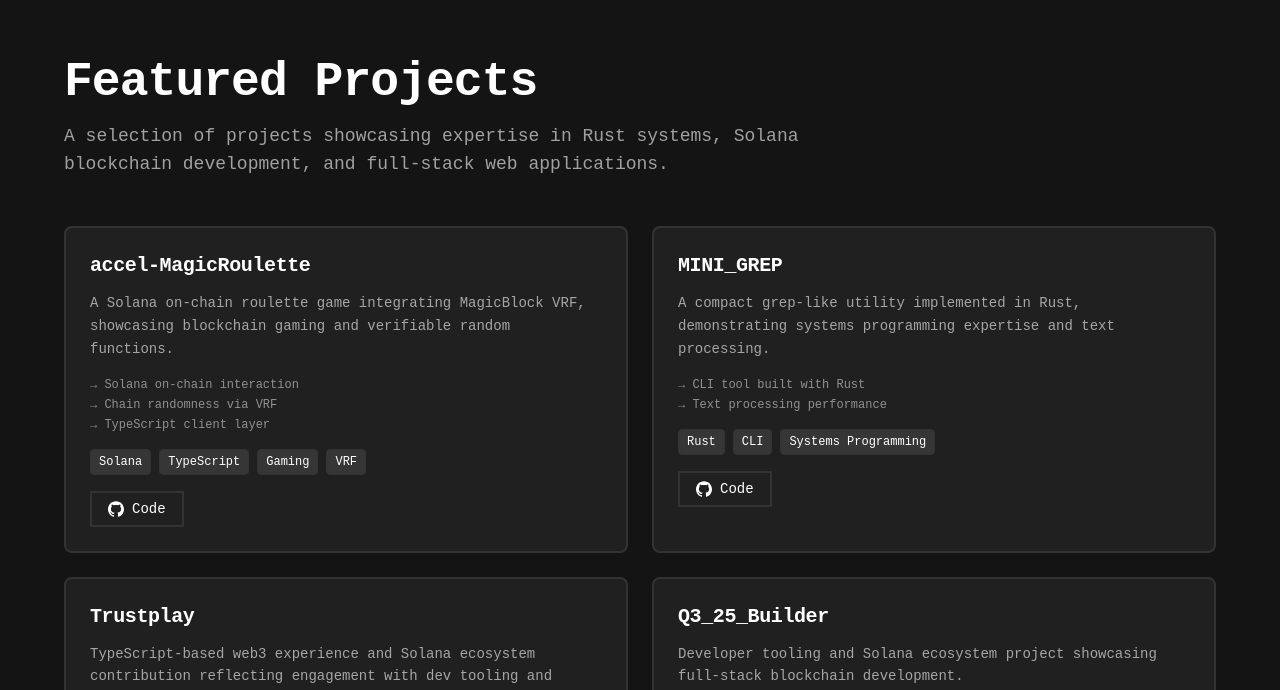
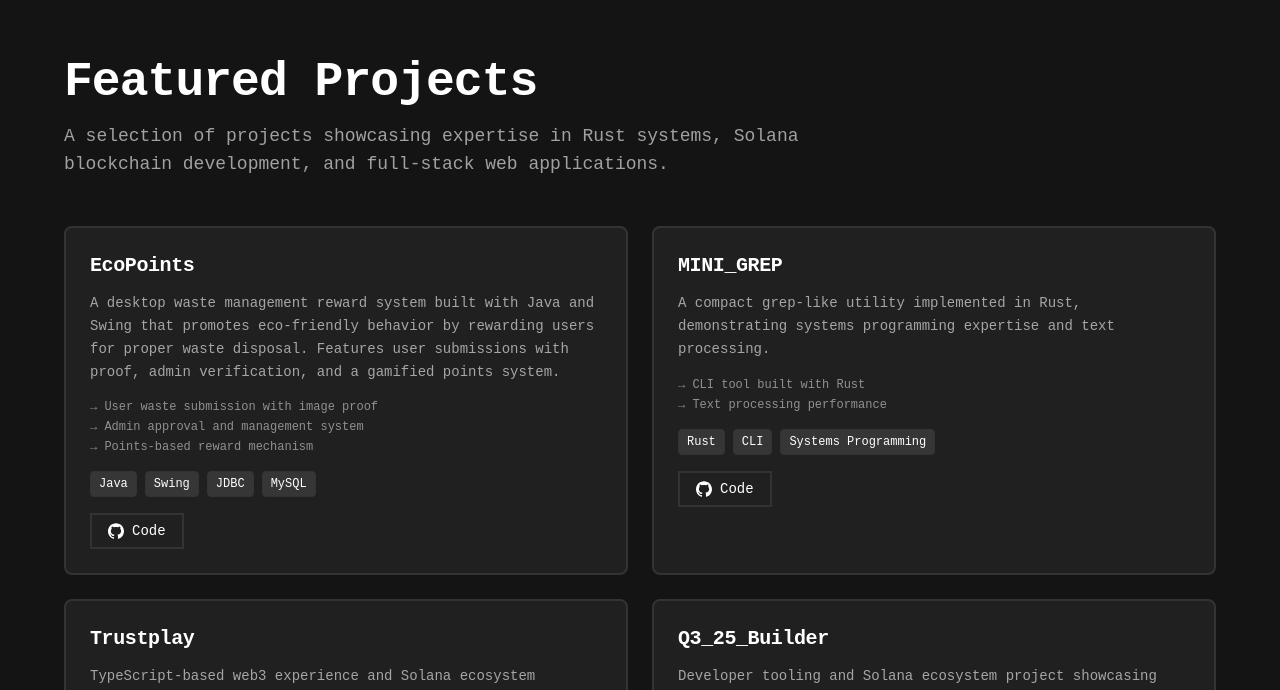
Before and after one commit to nxtman0z/web3_portfolio, a React (Vite) app: page / in a window 1280 px wide. Shown: the part 1693-2383 px from the top of the page. Built offline with nearby package versions, Linux system fonts and the light colour scheme.

Commit message:
Updated first project to EcoPoints and About section

```diff
--- a/src/components/About.tsx
+++ b/src/components/About.tsx
@@ -10,7 +10,7 @@ export const About = () => {
     {
       category: "Web/Frontend",
       icon: Blocks,
-      items: ["React", "Next.js", "Tailwind CSS"],
+      items: ["React","Typescript", "Next.js", "Tailwind CSS"],
     },
     {
       category: "Backend/APIs",
--- a/src/components/Projects.tsx
+++ b/src/components/Projects.tsx
@@ -5,16 +5,16 @@ import { Button } from "./ui/button";
 export const Projects = () => {
   const projects = [
      {
-      title: "accel-MagicRoulette",
+      title: "EcoPoints",
       description:
-        "A Solana on-chain roulette game integrating MagicBlock VRF, showcasing blockchain gaming and verifiable random functions.",
-      tags: ["Solana", "TypeScript", "Gaming", "VRF"],
+        "A desktop waste management reward system built with Java and Swing that promotes eco-friendly behavior by rewarding users for proper waste disposal. Features user submissions with proof, admin verification, and a gamified points system.",
+      tags: ["Java", "Swing", "JDBC", "MySQL"],
       highlights: [
-        "Solana on-chain interaction",
-        "Chain randomness via VRF",
-        "TypeScript client layer",
+        "User waste submission with image proof",
+        "Admin approval and management system",
+        "Points-based reward mechanism",
       ],
-      github: "https://github.com/deepesh-sr/accel-MagicRoulette",
+      github: "https://github.com/nxtman0z/EcoPoints",
       demo: null,
     },
     {
```
